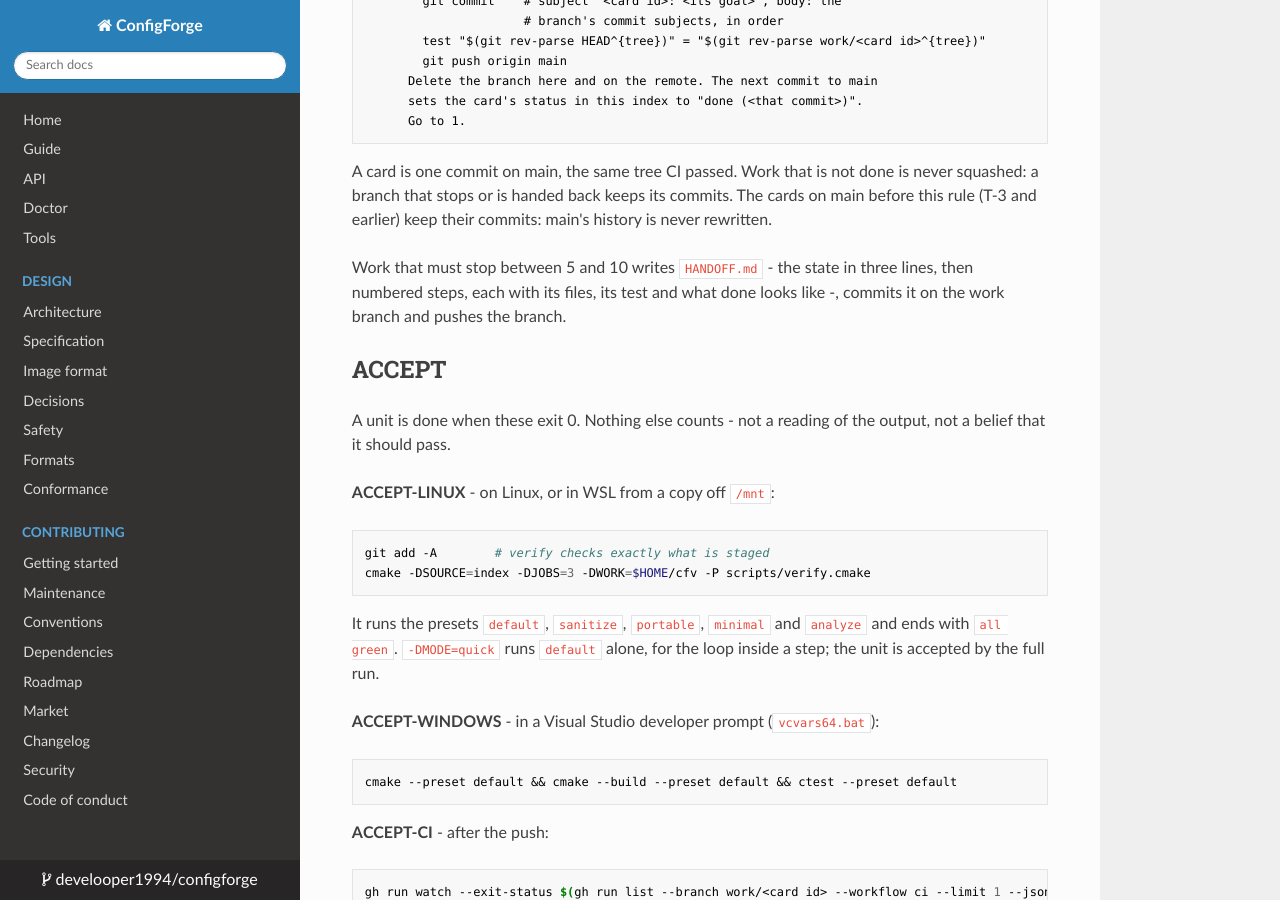
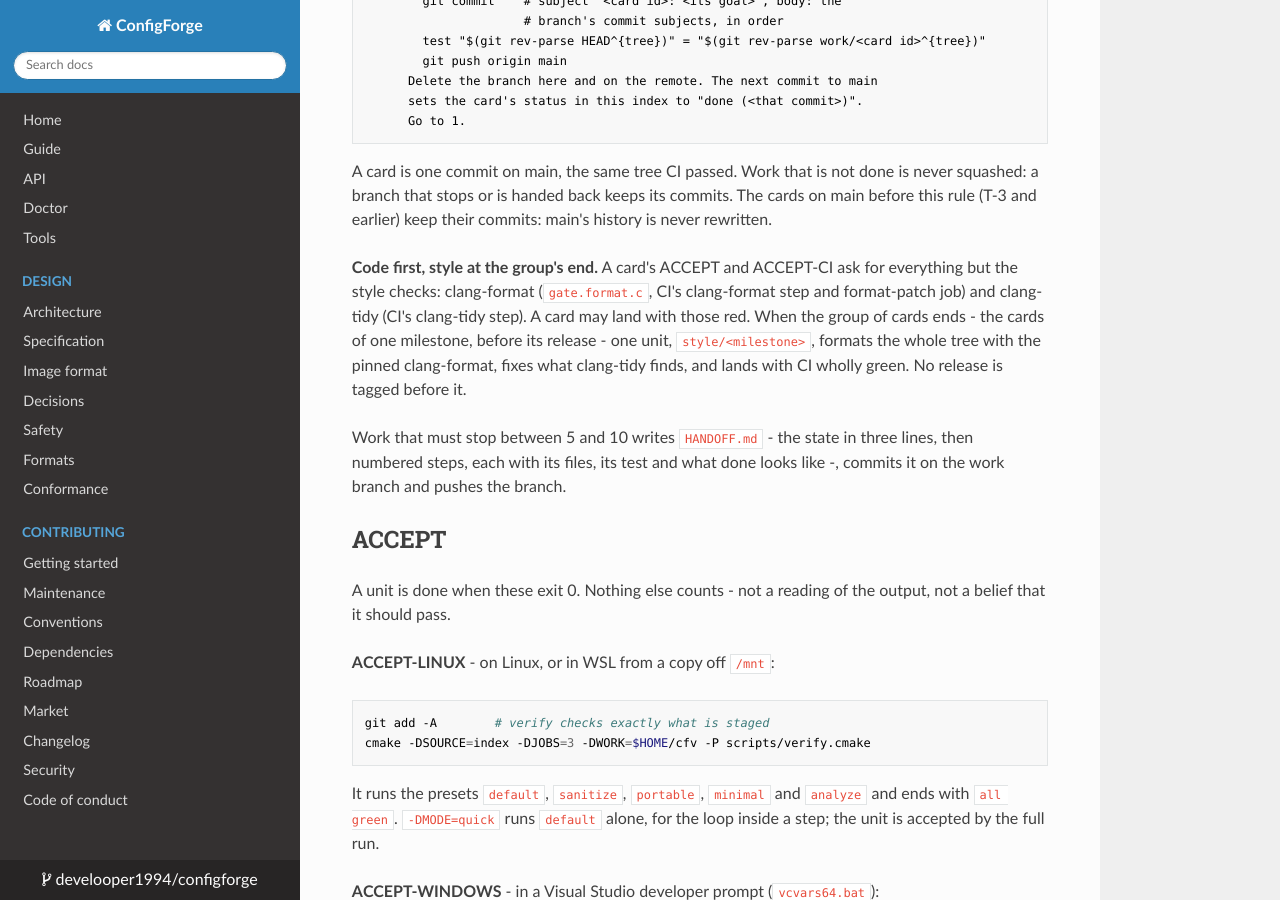
Before and after one commit to develooper1994/configforge, an MkDocs documentation site: the page built from docs/Plan.md, in a window 1280 px wide and 900 px high, scrolled down 907 px. Built offline with MkDocs 1.6.1, drawn with Linux system fonts in a browser that asks for light colours.

Commit message:
Plan: code first; clang-format and clang-tidy once, at the end of a milestone's cards
Co-Authored-By: Claude Opus 5.5 <noreply@anthropic.com>

```diff
--- a/docs/Plan.md
+++ b/docs/Plan.md
@@ -51,6 +51,15 @@ A card is one commit on main, the same tree CI passed. Work that is not
 done is never squashed: a branch that stops or is handed back keeps its
 commits. The cards on main before this rule (T-3 and earlier) keep
 their commits: main's history is never rewritten.
+
+**Code first, style at the group's end.** A card's ACCEPT and ACCEPT-CI
+ask for everything but the style checks: clang-format (`gate.format.c`,
+CI's clang-format step and format-patch job) and clang-tidy (CI's
+clang-tidy step). A card may land with those red. When the group of
+cards ends - the cards of one milestone, before its release - one unit,
+`style/<milestone>`, formats the whole tree with the pinned clang-format,
+fixes what clang-tidy finds, and lands with CI wholly green. No release
+is tagged before it.
 
 Work that must stop between 5 and 10 writes `HANDOFF.md` - the state in
 three lines, then numbered steps, each with its files, its test and what
```
